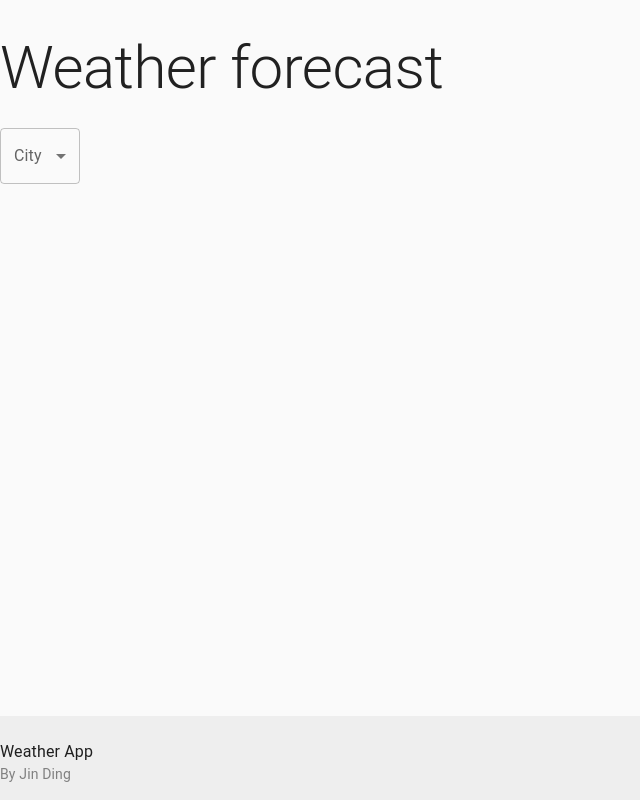
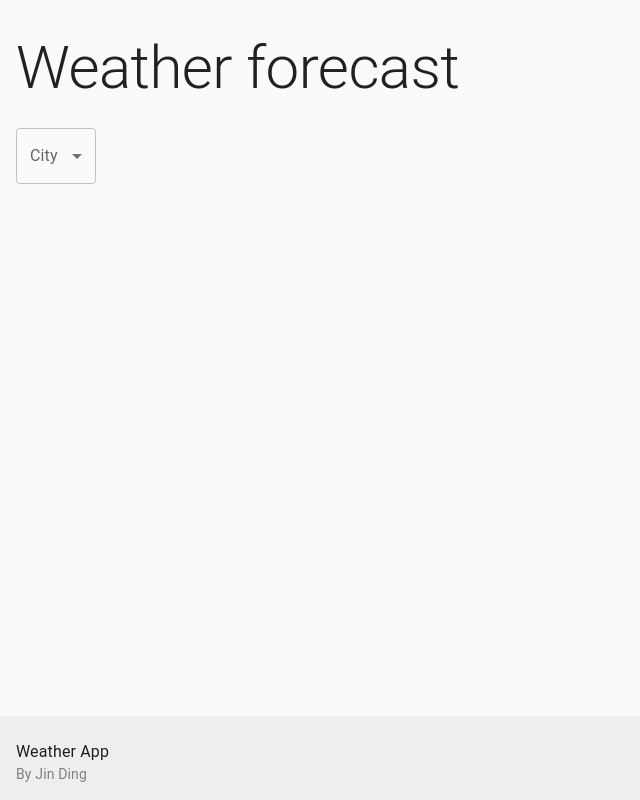
Before and after one commit to YunJD/weather_interview, a React (Vite) app: page / in a window 1280 px wide. Shown: the whole page, without its empty margins (0-640 px from the left). Built offline with nearby package versions, Linux system fonts and the light colour scheme.

Commit message:
Width of footer not cut off

```diff
--- a/src/App.tsx
+++ b/src/App.tsx
@@ -1,5 +1,4 @@
 import { useState } from "react";
-import CssBaseline from "@mui/material/CssBaseline";
 import { capitalizeFirst } from "./utils/string";
 import { CITIES } from "./weather/constants";
 import { City } from "./weather/types";
@@ -32,9 +31,8 @@ function App() {
 
   return (
     <>
-      <CssBaseline />
-      <Stack sx={{ minHeight: "100vh" }}>
-        <Stack sx={{ my: 4, mx: "auto", width: 1280 }} spacing={3}>
+      <Stack sx={{ minHeight: "100vh", minWidth: 1280 }}>
+        <Stack sx={{ my: 4, mx: "auto", width: 1280, px: 2 }} spacing={3}>
           <Typography variant="h2" sx={{ mb: 2 }}>
             Weather forecast
           </Typography>
--- a/src/main.tsx
+++ b/src/main.tsx
@@ -3,11 +3,13 @@ import ReactDOM from "react-dom/client";
 import App from "./App.tsx";
 import "./index.css";
 import { QueryClient, QueryClientProvider } from "@tanstack/react-query";
+import CssBaseline from "@mui/material/CssBaseline";
 
 const queryClient = new QueryClient();
 ReactDOM.createRoot(document.getElementById("root")!).render(
   <React.StrictMode>
     <QueryClientProvider client={queryClient}>
+      <CssBaseline />
       <App />
     </QueryClientProvider>
   </React.StrictMode>
--- a/src/weather/components/Footer.tsx
+++ b/src/weather/components/Footer.tsx
@@ -1,7 +1,7 @@
 import { Box, Typography } from "@mui/material";
 
 export const Footer = () => (
-  <Box sx={{ background: "#eee", pt: 3, pb: 2, marginTop: "auto" }}>
+  <Box sx={{ background: "#eee", pt: 3, pb: 2, px: 2, marginTop: "auto" }}>
     <Box sx={{ mx: "auto", width: 1280 }}>
       <Typography>Weather App</Typography>
       <Typography color="grey" variant="body2">
```
Also changed, not shown: 1 other file (tests, documents, lock files or other folders).
